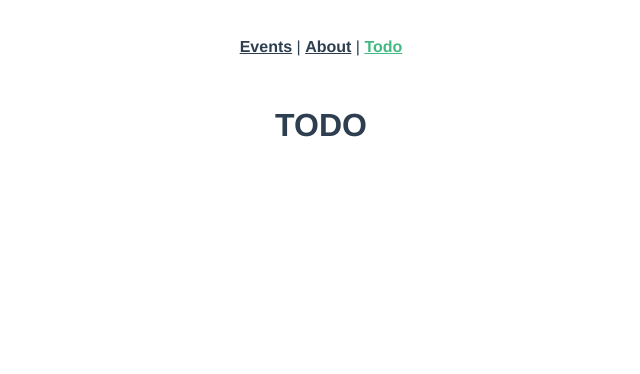
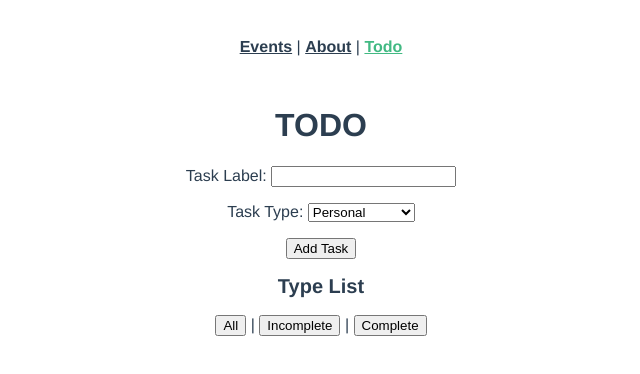
Before and after one commit to DejvCodes/Intro-to-Vue-3-TypeScript, a Vue app: page /todo in a window 1280 px wide. Shown: the top 374 px of the page, without its empty margins (319-959 px from the left). Built offline with nearby package versions, Linux system fonts and the light colour scheme.

Commit message:
vue-3-and-ts

```diff
--- a/src/views/Todo.vue
+++ b/src/views/Todo.vue
@@ -1,19 +1,83 @@
 <template>
-  <h1>TODO</h1>
+  <div class="todo-page">
+    <h1>TODO</h1>
+    <form @submit.prevent>
+      <div class="mb1">
+        <label for="task-label">Task Label: </label>
+        <input type="text" id="task-label" v-model="newTask.label">
+      </div>
+      <div class="mb1">
+        <label for="task-type">Task Type: </label>
+        <select name="task-type" id="task-type" v-model="newTask.type">
+          <option value="personal">Personal</option>
+          <option value="work">Work</option>
+          <option value="miscellaneous">Miscellaneous</option>
+        </select>
+      </div>
+      <button @click="addTask">Add Task</button>
+    </form>
+    <h2>Type List</h2>
+    <div>
+      <button @click="listFilter = 'all'">All</button> |
+      <button @click="listFilter = 'incomplete'">Incomplete</button> |
+      <button @click="listFilter = 'complete'">Complete</button>
+    </div>
+    <ul>
+      <li v-for="(task, index) in filteredTasks" :key="`task - ${index}`">
+        <input type="checkbox" v-model="task.isCompleted">
+        {{ task.label }}
+        ({{ task.type }})
+      </li>
+    </ul>
+  </div>
 </template>
 
 <script setup lang="ts">
-  import { reactive } from 'vue';
-  import type { State } from '@/types/Types';
+  import { computed, ref } from 'vue';
+  import type { ListFilter, TodoItem } from '@/types/Types';
 
-  // Data
-  const state: State = reactive({
-    newTask: {
-      label: '',
-      type: 'personal',
+  const newTask = ref<TodoItem>({
+    label: '',
+    type: 'personal',
+    isCompleted: false,
+  })
+  const taskItems = ref<TodoItem[]>([])
+  const listFilter = ref<ListFilter>('all')
+
+  const filteredTasks = computed<TodoItem[]>(() => {
+    if (listFilter.value === 'complete') {
+      return taskItems.value.filter(taskItem => taskItem.isCompleted)
+    } else if (listFilter.value === 'incomplete') {
+      return taskItems.value.filter(taskItem => !taskItem.isCompleted)
+    }
+    return taskItems.value
+  })
+
+  const addTask = () => {
+    if (newTask.value.label.trim() === '') {
+      alert("Empty task")
+      return
+    }
+
+    taskItems.value.push({
+      ...newTask.value,
       isCompleted: false
-    },
-    taskItems: [],
-    listFilter: 'all'
-  })
+    })
+    // console.log(newTask.value)
+
+    newTask.value.label = ''
+  }
 </script>
+
+<style scoped>
+  .todo-page {
+    max-width: 800px;
+    margin: 0 auto;
+  }
+  ul {
+    list-style: none;
+  }
+  .mb1 {
+    margin-bottom: 1rem;
+  }
+</style>
```
Also changed, not shown: src/views/asd.ts (added, +32 -0 lines).
